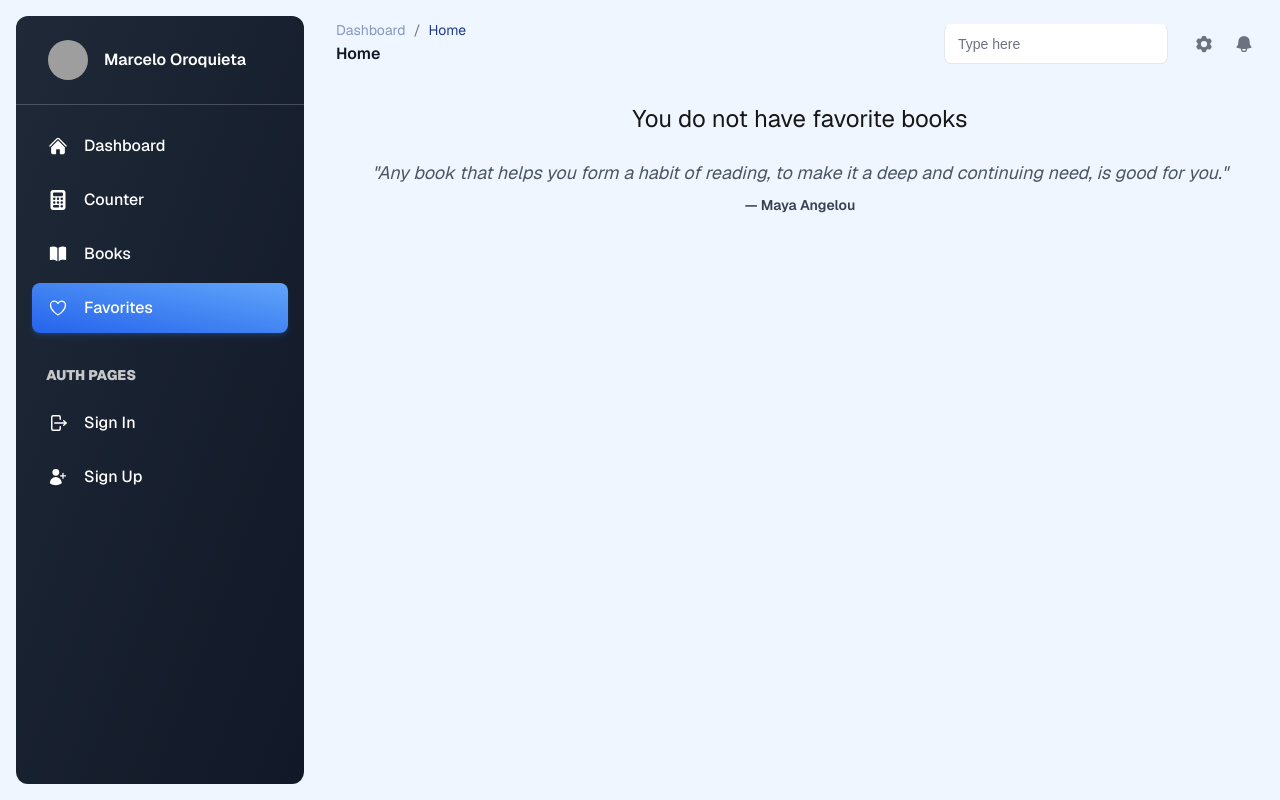
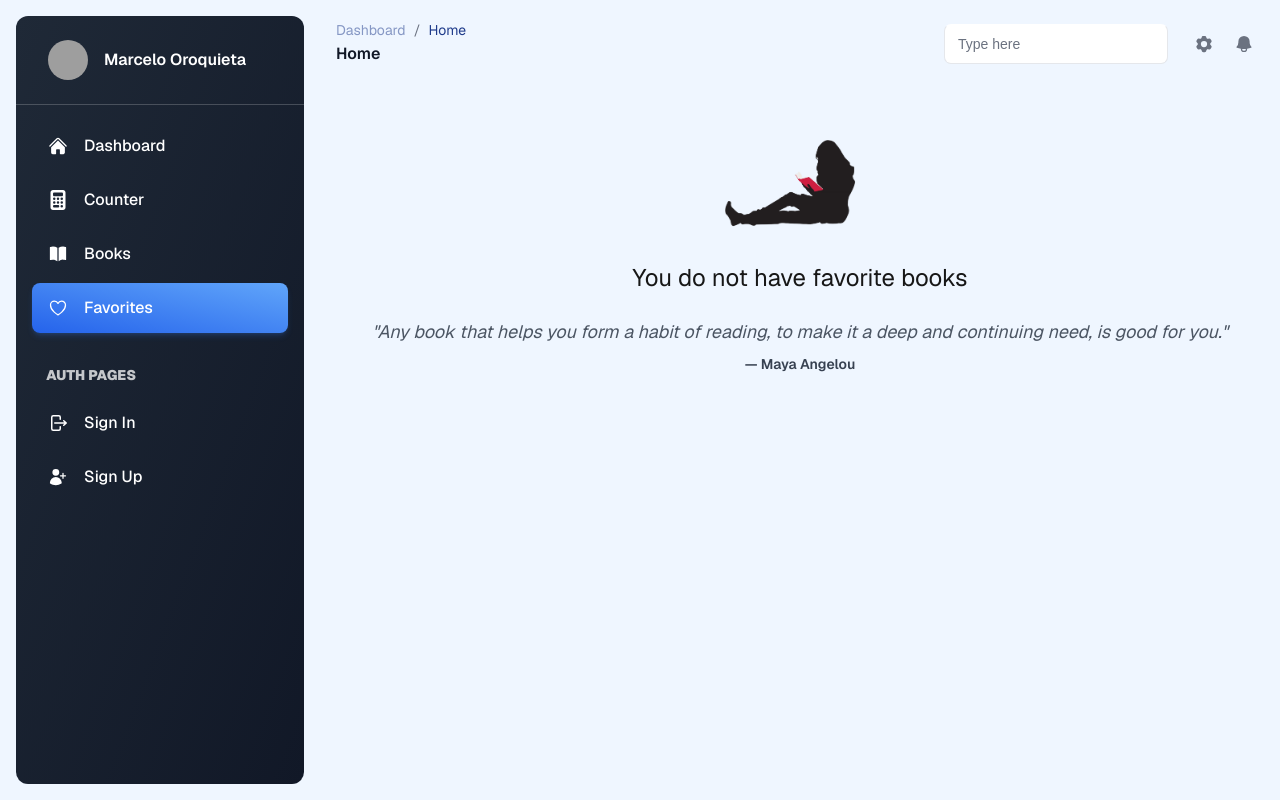
Before and after one commit to marceoroq/my-dashboard, a Next.js app: page /favorites in a window 1280 px wide. Built offline with nearby package versions, Linux system fonts and the light colour scheme; grey boxes are pictures that could not be loaded.

Commit message:
feat(EmptyFavoriteBooks): add image to the page

```diff
--- a/src/components/Book/EmptyFavoriteBooks.tsx
+++ b/src/components/Book/EmptyFavoriteBooks.tsx
@@ -1,8 +1,14 @@
-import React from "react";
+import Image from "next/image";
+import womenReading from "@/assets/images/women_reading.png";
 
 export function EmptyFavoriteBooks() {
   return (
     <div className="flex flex-col items-center">
+      <Image
+        src={womenReading}
+        alt="women reading a red book"
+        className="w-56 h-full object-cover"
+      />
       <span className="text-2xl">You do not have favorite books</span>
       <div className="flex flex-col items-center justify-center text-center mt-6">
         <p className="text-lg italic text-gray-600">
```
Also changed, not shown: src/assets/images/women_reading.png (added).
